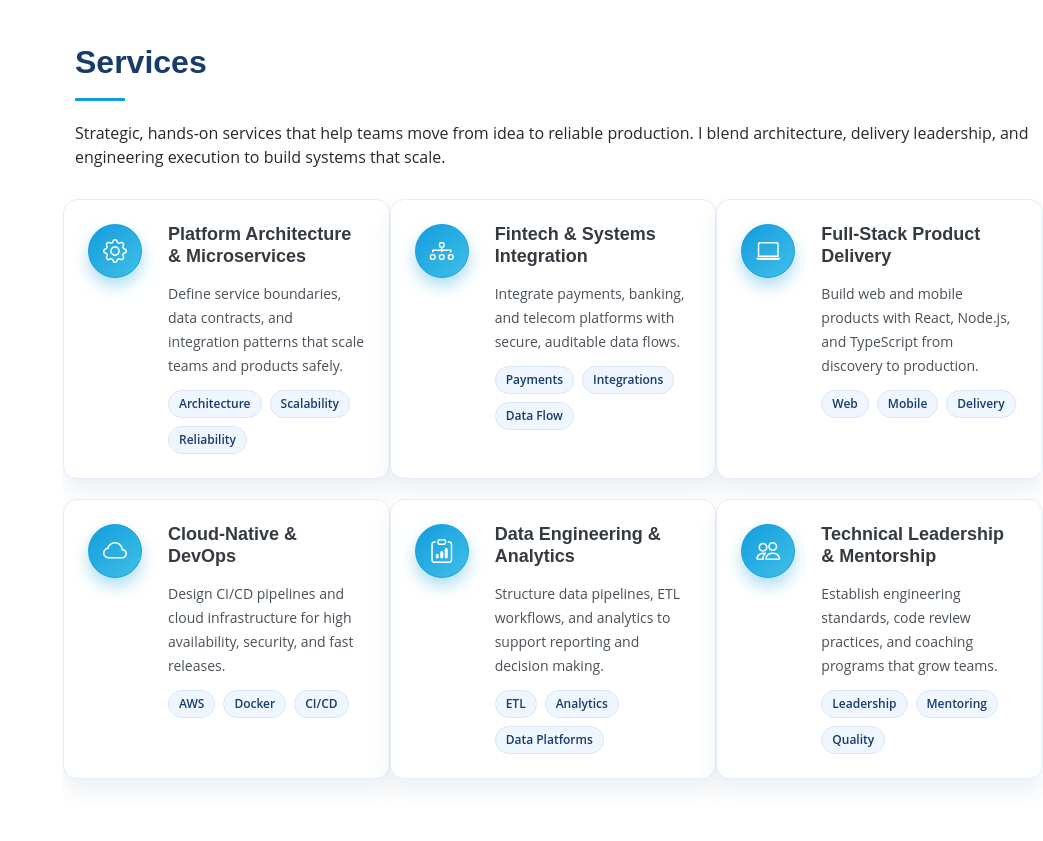
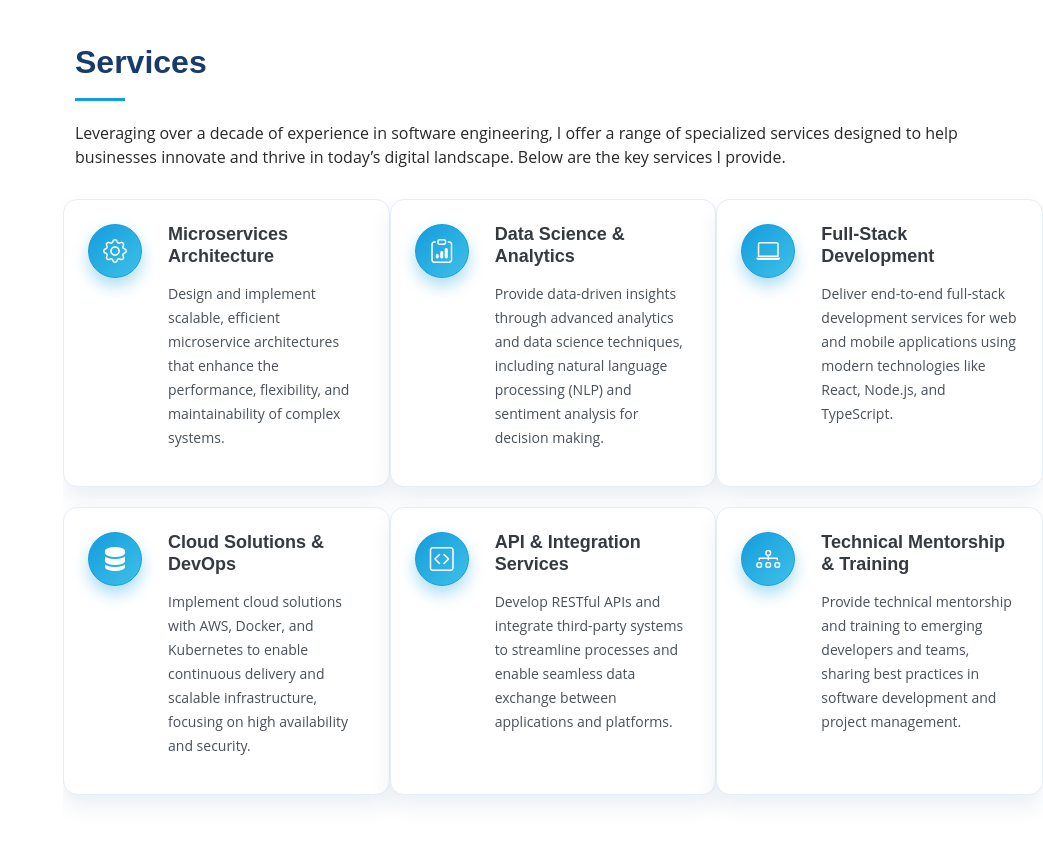
Before and after one commit to Ntezi/ntezi.github.io, a Next.js app: page / in a window 1280 px wide. Shown: the part 10100-10941 px from the top of the page, without its empty margins (237-1280 px from the left). Built offline with nearby package versions, Linux system fonts and the light colour scheme.

Commit message:
Update services section content

```diff
--- a/src/components/Service.tsx
+++ b/src/components/Service.tsx
@@ -5,71 +5,39 @@ export function Service() {
 
                 <div className="section-title">
                     <h2>Services</h2>
-                    <p>
-                        Strategic, hands-on services that help teams move from idea to reliable production. I blend architecture, delivery leadership, and engineering execution to build systems that scale.
-                    </p>
+                    <p>Leveraging over a decade of experience in software engineering, I offer a range of specialized services designed to help businesses innovate and thrive in today’s digital landscape. Below are the key services I provide.</p>
                 </div>
 
                 <div className="row">
-                    <div className="col-lg-4 col-md-6 icon-box" data-aos="fade-up" data-aos-delay="100">
+                    <div className="col-lg-4 col-md-6 icon-box">
                         <div className="icon"><i className="bi bi-gear"></i></div>
-                        <h4 className="title"><a href="#services">Platform Architecture & Microservices</a></h4>
-                        <p className="description">Define service boundaries, data contracts, and integration patterns that scale teams and products safely.</p>
-                        <div className="service-tags">
-                            <span className="service-tag">Architecture</span>
-                            <span className="service-tag">Scalability</span>
-                            <span className="service-tag">Reliability</span>
-                        </div>
+                        <h4 className="title"><a href="">Microservices Architecture</a></h4>
+                        <p className="description">Design and implement scalable, efficient microservice architectures that enhance the performance, flexibility, and maintainability of complex systems.</p>
                     </div>
-                    <div className="col-lg-4 col-md-6 icon-box" data-aos="fade-up" data-aos-delay="200">
+                    <div className="col-lg-4 col-md-6 icon-box">
+                        <div className="icon"><i className="bi bi-clipboard-data"></i></div>
+                        <h4 className="title"><a href="">Data Science & Analytics</a></h4>
+                        <p className="description">Provide data-driven insights through advanced analytics and data science techniques, including natural language processing (NLP) and sentiment analysis for decision making.</p>
+                    </div>
+                    <div className="col-lg-4 col-md-6 icon-box">
+                        <div className="icon"><i className="bi bi-laptop"></i></div>
+                        <h4 className="title"><a href="">Full-Stack Development</a></h4>
+                        <p className="description">Deliver end-to-end full-stack development services for web and mobile applications using modern technologies like React, Node.js, and TypeScript.</p>
+                    </div>
+                    <div className="col-lg-4 col-md-6 icon-box">
+                        <div className="icon"><i className="bi bi-server"></i></div>
+                        <h4 className="title"><a href="">Cloud Solutions & DevOps</a></h4>
+                        <p className="description">Implement cloud solutions with AWS, Docker, and Kubernetes to enable continuous delivery and scalable infrastructure, focusing on high availability and security.</p>
+                    </div>
+                    <div className="col-lg-4 col-md-6 icon-box">
+                        <div className="icon"><i className="bi bi-code-square"></i></div>
+                        <h4 className="title"><a href="">API & Integration Services</a></h4>
+                        <p className="description">Develop RESTful APIs and integrate third-party systems to streamline processes and enable seamless data exchange between applications and platforms.</p>
+                    </div>
+                    <div className="col-lg-4 col-md-6 icon-box">
                         <div className="icon"><i className="bi bi-diagram-3"></i></div>
-                        <h4 className="title"><a href="#services">Fintech & Systems Integration</a></h4>
-                        <p className="description">Integrate payments, banking, and telecom platforms with secure, auditable data flows.</p>
-                        <div className="service-tags">
-                            <span className="service-tag">Payments</span>
-                            <span className="service-tag">Integrations</span>
-                            <span className="service-tag">Data Flow</span>
-                        </div>
-                    </div>
-                    <div className="col-lg-4 col-md-6 icon-box" data-aos="fade-up" data-aos-delay="300">
-                        <div className="icon"><i className="bi bi-laptop"></i></div>
-                        <h4 className="title"><a href="#services">Full-Stack Product Delivery</a></h4>
-                        <p className="description">Build web and mobile products with React, Node.js, and TypeScript from discovery to production.</p>
-                        <div className="service-tags">
-                            <span className="service-tag">Web</span>
-                            <span className="service-tag">Mobile</span>
-                            <span className="service-tag">Delivery</span>
-                        </div>
-                    </div>
-                    <div className="col-lg-4 col-md-6 icon-box" data-aos="fade-up" data-aos-delay="100">
-                        <div className="icon"><i className="bi bi-cloud"></i></div>
-                        <h4 className="title"><a href="#services">Cloud-Native & DevOps</a></h4>
-                        <p className="description">Design CI/CD pipelines and cloud infrastructure for high availability, security, and fast releases.</p>
-                        <div className="service-tags">
-                            <span className="service-tag">AWS</span>
-                            <span className="service-tag">Docker</span>
-                            <span className="service-tag">CI/CD</span>
-                        </div>
-                    </div>
-                    <div className="col-lg-4 col-md-6 icon-box" data-aos="fade-up" data-aos-delay="200">
-                        <div className="icon"><i className="bi bi-clipboard-data"></i></div>
-                        <h4 className="title"><a href="#services">Data Engineering & Analytics</a></h4>
-                        <p className="description">Structure data pipelines, ETL workflows, and analytics to support reporting and decision making.</p>
-                        <div className="service-tags">
-                            <span className="service-tag">ETL</span>
-                            <span className="service-tag">Analytics</span>
-                            <span className="service-tag">Data Platforms</span>
-                        </div>
-                    </div>
-                    <div className="col-lg-4 col-md-6 icon-box" data-aos="fade-up" data-aos-delay="300">
-                        <div className="icon"><i className="bi bi-people"></i></div>
-                        <h4 className="title"><a href="#services">Technical Leadership & Mentorship</a></h4>
-                        <p className="description">Establish engineering standards, code review practices, and coaching programs that grow teams.</p>
-                        <div className="service-tags">
-                            <span className="service-tag">Leadership</span>
-                            <span className="service-tag">Mentoring</span>
-                            <span className="service-tag">Quality</span>
-                        </div>
+                        <h4 className="title"><a href="">Technical Mentorship & Training</a></h4>
+                        <p className="description">Provide technical mentorship and training to emerging developers and teams, sharing best practices in software development and project management.</p>
                     </div>
                 </div>
 
```
